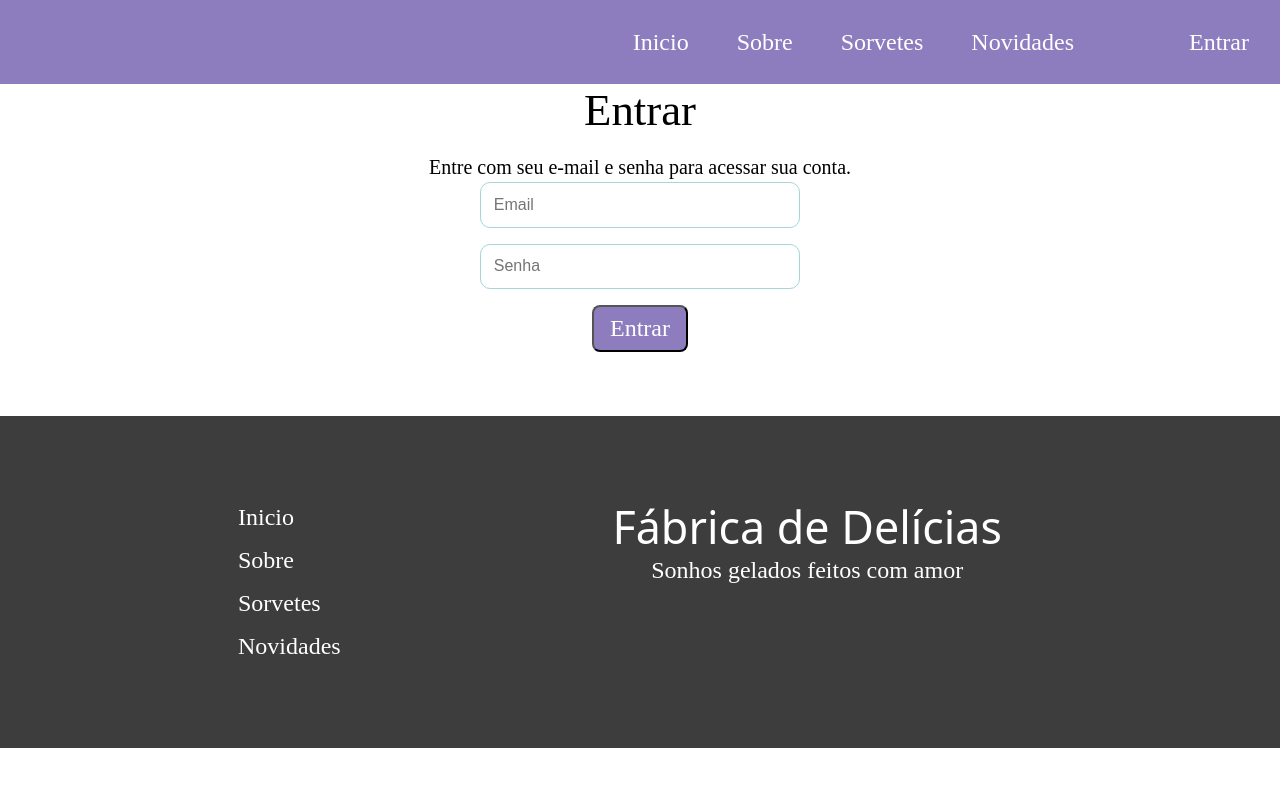
After one commit to itallovidal/a4-app-internet, a PHP site: template app/views/login.php in a window 1280 px wide. The commit adds this page. Shown: the top 787 px of the page. Run offline with PHP 8.4, Linux system fonts and the light colour scheme; the template is opened without the code that fills it, so the values that code supplies are empty; some web fonts are replaced.

Commit message:
creating login logic and add loginController

```diff
--- a/app/model/users.php
+++ b/app/model/users.php
@@ -20,7 +20,7 @@ class Users {
     public function getEmail() {
         return $this->email;
     }
-    public function getPasswordHash() {
-        return substr(password_hash($this->password, PASSWORD_DEFAULT), 0, 10) . '...';
+    public function getPassword() {
+        return $this->password;
     }
 }
--- a/app/views/admin/users.php
+++ b/app/views/admin/users.php
@@ -38,7 +38,7 @@
                             <tr>
                                 <td><?= $user->getName() ?></td>
                                 <td><?= $user->getEmail() ?></td>
-                                <td><?= $user->getPasswordHash() ?></td>
+                                <td><?= $user->getPassword() ?></td>
                                 <td class="flex-row flex-center">
                                     <a href="<?php echo base_url('home'); ?>" class="btn-danger icon-button">
                                         <i class="fas fa-trash-alt"></i>
--- a/app/views/home.php
+++ b/app/views/home.php
@@ -3,7 +3,7 @@
 <head>
     <?php include 'partials/head.php'; ?>
     <link rel="stylesheet" href="<?= base_url('style/index.css') ?>">
-    <title>Página Home</title>
+    <title>Página Inicial</title>
 </head>
 <body>
     <?php include 'partials/navbar.php'; ?>
--- /dev/null
+++ b/app/views/login.php
@@ -0,0 +1,30 @@
+<!DOCTYPE html>
+<html lang="pt-BR">
+
+<head>
+    <?php include 'partials/head.php'; ?>
+    <link rel="stylesheet" href="<?= base_url('style/login.css') ?>">
+    <title>Página Login</title>
+</head>
+
+<body>
+    <?php include 'partials/navbar.php'; ?>
+
+    <main>
+        <form action="" method="post" class="content-wrapper-size">
+            <div class="flex-column flex-center">
+                <h1 class="heading">Entrar</h1>
+                <p class="text-small">Entre com seu e-mail e senha para acessar sua conta.</p>
+            </div>
+            <div class="flex-column flex-center">
+                <input type="email" name="email" id="email" placeholder="Email" required>
+                <input type="password" name="password" id="password" placeholder="Senha" required>
+                <button class="btn-primary" type="submit">Entrar</button>
+            </div>
+        </form>
+    </main>
+
+    <?php include 'partials/footer.php'; ?>
+</body>
+
+</html>
--- a/public/style/global.css
+++ b/public/style/global.css
@@ -354,3 +354,11 @@ table tbody tr td {
     padding: 1rem;
     text-align: center;
 }
+
+input {
+    padding: 0.8rem;
+    border-radius: 10px;
+    border: 1px solid var(--secondary-color);
+    width: 20rem;
+    font-size: 1rem;
+}
--- /dev/null
+++ b/public/style/login.css
@@ -0,0 +1 @@
+@import url('./global.css');
```
Also changed, not shown: app/controllers/loginController.php (added, +49 -0 lines), app/dao/usersDAO.php (+20 -2 lines).
